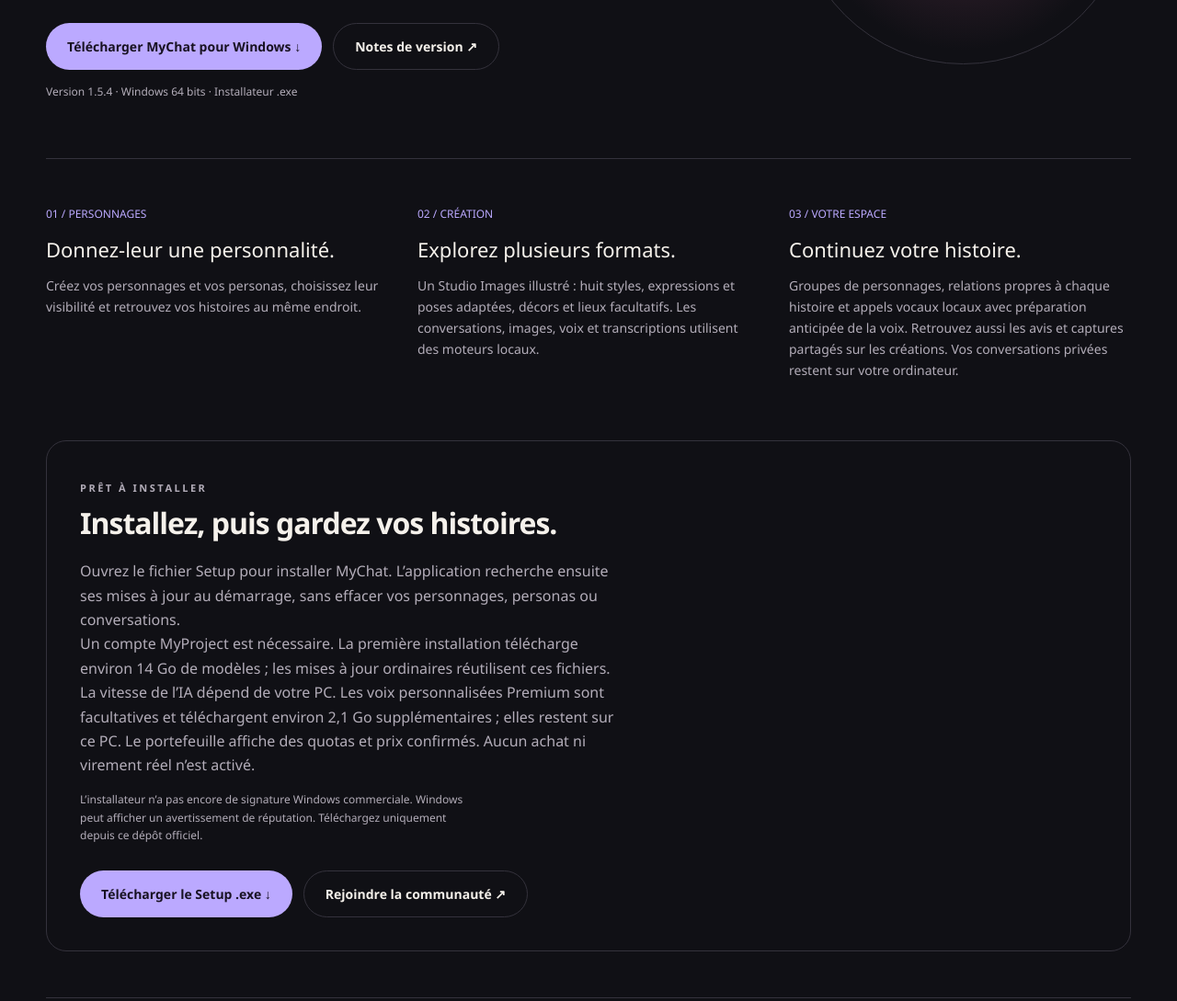
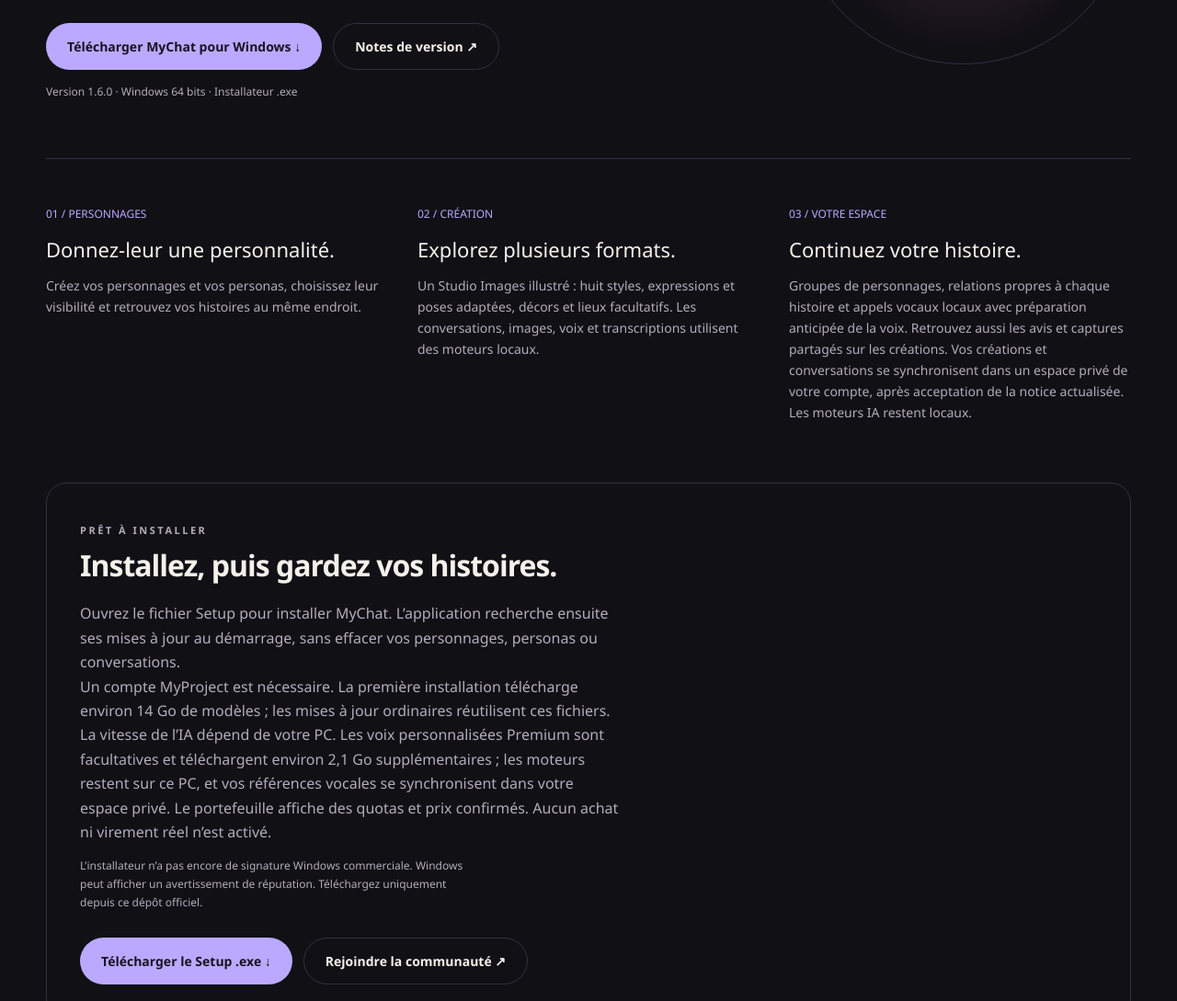
Before and after one commit to mattheube/MyProjects, a plain HTML site: page docs/mychat/index.html in a window 1280 px wide. Shown: the part 521-1610 px from the top of the page at 92% size. Drawn offline with Linux system fonts and the light colour scheme.

Commit message:
Publish MyChat 1.6.0 download links and private account sync information

```diff
--- a/docs/mychat/index.html
+++ b/docs/mychat/index.html
@@ -1,4 +1,4 @@
-<!doctype html><html lang="fr"><head><meta charset="utf-8"><meta name="viewport" content="width=device-width,initial-scale=1"><meta name="description" content="Téléchargez MyChat 1.5.4 pour Windows : personnages, conversations IA et Studio Images exécutés sur votre PC."><meta http-equiv="Content-Security-Policy" content="default-src 'self'; script-src 'none'; style-src 'self'; img-src 'self'; object-src 'none'; base-uri 'none'; form-action 'none'"><meta name="referrer" content="strict-origin-when-cross-origin"><title>MyChat — My Projects</title><link rel="icon" href="../assets/projects.svg"><link rel="stylesheet" href="../style.css"></head><body class="chat-page"><a class="skip" href="#main">Aller au contenu</a><div class="wrap"><header><a class="brand" href="../"><img src="../assets/projects.svg" alt="">My Projects</a><nav aria-label="Navigation principale"><a href="../myvoice/">MyVoice</a><a href="../mychat/" aria-current="page">MyChat</a><a href="../myopti/">MyOpti</a><a class="nav-discord" href="https://discord.gg/SDhAJgvxzq">Discord ↗</a></nav></header><main id="main">
-<a class="back" href="../">← Tous les projets</a><section class="product-hero"><div><span class="eyebrow">PERSONNAGES & CONVERSATIONS · WINDOWS</span><h1>MyChat<small>Vos personnages.<br>Vos histoires.</small></h1><p>Créez des personnages et explorez leurs univers à travers des conversations, des images et la voix.</p><div class="actions"><a class="btn" href="https://github.com/mattheube/MyProjects/releases/download/mychat-v1.5.4/MyChat-1.5.4-Setup-x64.exe">Télécharger MyChat pour Windows ↓</a><a class="btn secondary" href="https://github.com/mattheube/MyProjects/releases/tag/mychat-v1.5.4">Notes de version ↗</a></div><p class="small-note">Version 1.5.4 · Windows 64 bits · Installateur .exe</p></div><div class="emblem" aria-hidden="true"><img src="../assets/mychat.svg" alt=""></div></section>
-<section class="features" aria-label="Fonctionnalités"><article><span class="index">01 / PERSONNAGES</span><h2>Donnez-leur une personnalité.</h2><p>Créez vos personnages et vos personas, choisissez leur visibilité et retrouvez vos histoires au même endroit.</p></article><article><span class="index">02 / CRÉATION</span><h2>Explorez plusieurs formats.</h2><p>Un Studio Images illustré : huit styles, expressions et poses adaptées, décors et lieux facultatifs. Les conversations, images, voix et transcriptions utilisent des moteurs locaux.</p></article><article><span class="index">03 / VOTRE ESPACE</span><h2>Continuez votre histoire.</h2><p>Groupes de personnages, relations propres à chaque histoire et appels vocaux locaux avec préparation anticipée de la voix. Retrouvez aussi les avis et captures partagés sur les créations. Vos conversations privées restent sur votre ordinateur.</p></article></section>
-<section class="download"><span class="eyebrow">PRÊT À INSTALLER</span><h2>Installez, puis gardez vos histoires.</h2><p>Ouvrez le fichier Setup pour installer MyChat. L’application recherche ensuite ses mises à jour au démarrage, sans effacer vos personnages, personas ou conversations.</p><p>Un compte MyProject est nécessaire. La première installation télécharge environ 14 Go de modèles ; les mises à jour ordinaires réutilisent ces fichiers. La vitesse de l’IA dépend de votre PC. Les voix personnalisées Premium sont facultatives et téléchargent environ 2,1 Go supplémentaires ; elles restent sur ce PC. Le portefeuille affiche des quotas et prix confirmés. Aucun achat ni virement réel n’est activé.</p><p class="small-note">L’installateur n’a pas encore de signature Windows commerciale. Windows peut afficher un avertissement de réputation. Téléchargez uniquement depuis ce dépôt officiel.</p><div class="actions"><a class="btn" href="https://github.com/mattheube/MyProjects/releases/download/mychat-v1.5.4/MyChat-1.5.4-Setup-x64.exe">Télécharger le Setup .exe ↓</a><a class="btn secondary" href="https://discord.gg/SDhAJgvxzq">Rejoindre la communauté ↗</a></div></section></main><footer><span>© 2026 Mattheube · My Projects</span><div class="links"><a href="../informations/">Informations & licences</a><a href="https://discord.gg/SDhAJgvxzq">Discord ↗</a></div></footer></div></body></html>
+<!doctype html><html lang="fr"><head><meta charset="utf-8"><meta name="viewport" content="width=device-width,initial-scale=1"><meta name="description" content="Téléchargez MyChat 1.6.0 pour Windows : personnages, conversations IA et Studio Images exécutés sur votre PC."><meta http-equiv="Content-Security-Policy" content="default-src 'self'; script-src 'none'; style-src 'self'; img-src 'self'; object-src 'none'; base-uri 'none'; form-action 'none'"><meta name="referrer" content="strict-origin-when-cross-origin"><title>MyChat — My Projects</title><link rel="icon" href="../assets/projects.svg"><link rel="stylesheet" href="../style.css"></head><body class="chat-page"><a class="skip" href="#main">Aller au contenu</a><div class="wrap"><header><a class="brand" href="../"><img src="../assets/projects.svg" alt="">My Projects</a><nav aria-label="Navigation principale"><a href="../myvoice/">MyVoice</a><a href="../mychat/" aria-current="page">MyChat</a><a href="../myopti/">MyOpti</a><a class="nav-discord" href="https://discord.gg/SDhAJgvxzq">Discord ↗</a></nav></header><main id="main">
+<a class="back" href="../">← Tous les projets</a><section class="product-hero"><div><span class="eyebrow">PERSONNAGES & CONVERSATIONS · WINDOWS</span><h1>MyChat<small>Vos personnages.<br>Vos histoires.</small></h1><p>Créez des personnages et explorez leurs univers à travers des conversations, des images et la voix.</p><div class="actions"><a class="btn" href="https://github.com/mattheube/MyProjects/releases/download/mychat-v1.6.0/MyChat-1.6.0-Setup-x64.exe">Télécharger MyChat pour Windows ↓</a><a class="btn secondary" href="https://github.com/mattheube/MyProjects/releases/tag/mychat-v1.6.0">Notes de version ↗</a></div><p class="small-note">Version 1.6.0 · Windows 64 bits · Installateur .exe</p></div><div class="emblem" aria-hidden="true"><img src="../assets/mychat.svg" alt=""></div></section>
+<section class="features" aria-label="Fonctionnalités"><article><span class="index">01 / PERSONNAGES</span><h2>Donnez-leur une personnalité.</h2><p>Créez vos personnages et vos personas, choisissez leur visibilité et retrouvez vos histoires au même endroit.</p></article><article><span class="index">02 / CRÉATION</span><h2>Explorez plusieurs formats.</h2><p>Un Studio Images illustré : huit styles, expressions et poses adaptées, décors et lieux facultatifs. Les conversations, images, voix et transcriptions utilisent des moteurs locaux.</p></article><article><span class="index">03 / VOTRE ESPACE</span><h2>Continuez votre histoire.</h2><p>Groupes de personnages, relations propres à chaque histoire et appels vocaux locaux avec préparation anticipée de la voix. Retrouvez aussi les avis et captures partagés sur les créations. Vos créations et conversations se synchronisent dans un espace privé de votre compte, après acceptation de la notice actualisée. Les moteurs IA restent locaux.</p></article></section>
+<section class="download"><span class="eyebrow">PRÊT À INSTALLER</span><h2>Installez, puis gardez vos histoires.</h2><p>Ouvrez le fichier Setup pour installer MyChat. L’application recherche ensuite ses mises à jour au démarrage, sans effacer vos personnages, personas ou conversations.</p><p>Un compte MyProject est nécessaire. La première installation télécharge environ 14 Go de modèles ; les mises à jour ordinaires réutilisent ces fichiers. La vitesse de l’IA dépend de votre PC. Les voix personnalisées Premium sont facultatives et téléchargent environ 2,1 Go supplémentaires ; les moteurs restent sur ce PC, et vos références vocales se synchronisent dans votre espace privé. Le portefeuille affiche des quotas et prix confirmés. Aucun achat ni virement réel n’est activé.</p><p class="small-note">L’installateur n’a pas encore de signature Windows commerciale. Windows peut afficher un avertissement de réputation. Téléchargez uniquement depuis ce dépôt officiel.</p><div class="actions"><a class="btn" href="https://github.com/mattheube/MyProjects/releases/download/mychat-v1.6.0/MyChat-1.6.0-Setup-x64.exe">Télécharger le Setup .exe ↓</a><a class="btn secondary" href="https://discord.gg/SDhAJgvxzq">Rejoindre la communauté ↗</a></div></section></main><footer><span>© 2026 Mattheube · My Projects</span><div class="links"><a href="../informations/">Informations & licences</a><a href="https://discord.gg/SDhAJgvxzq">Discord ↗</a></div></footer></div></body></html>
```
Also changed, not shown: 1 other file.
